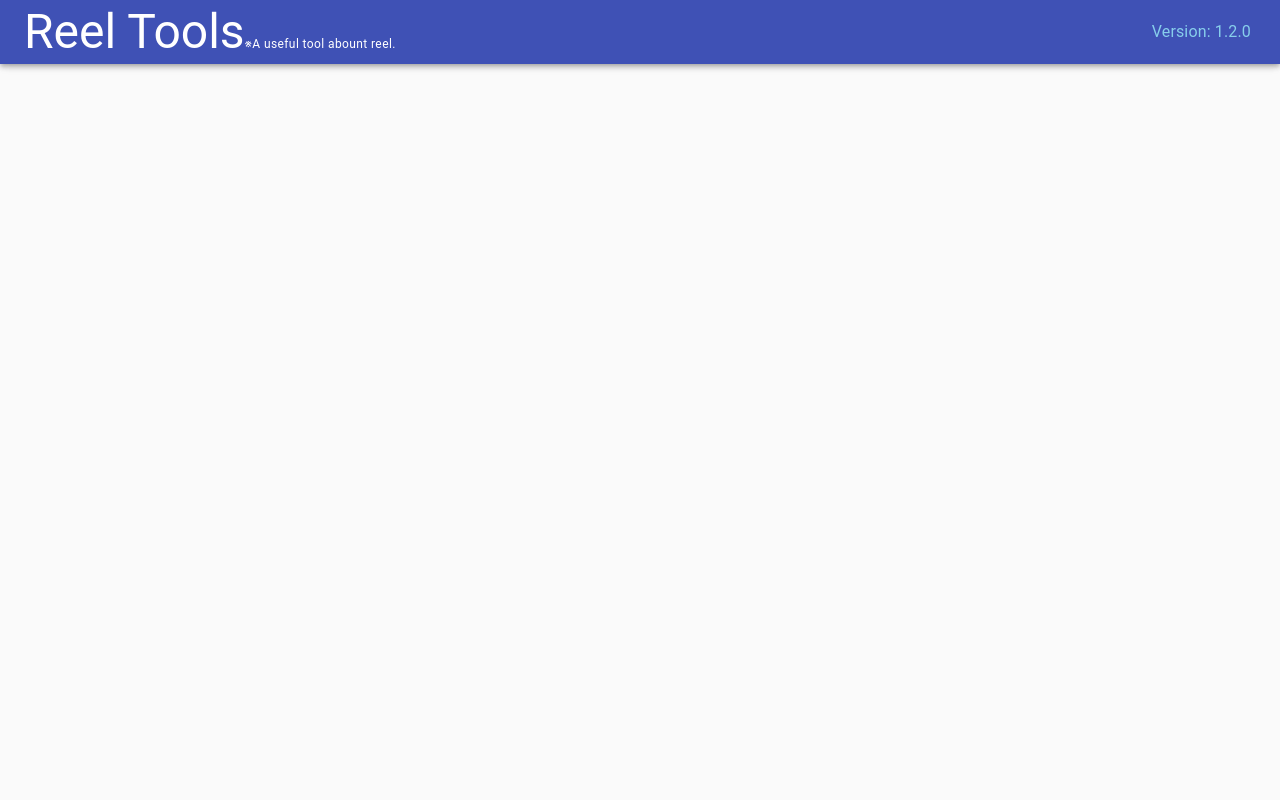
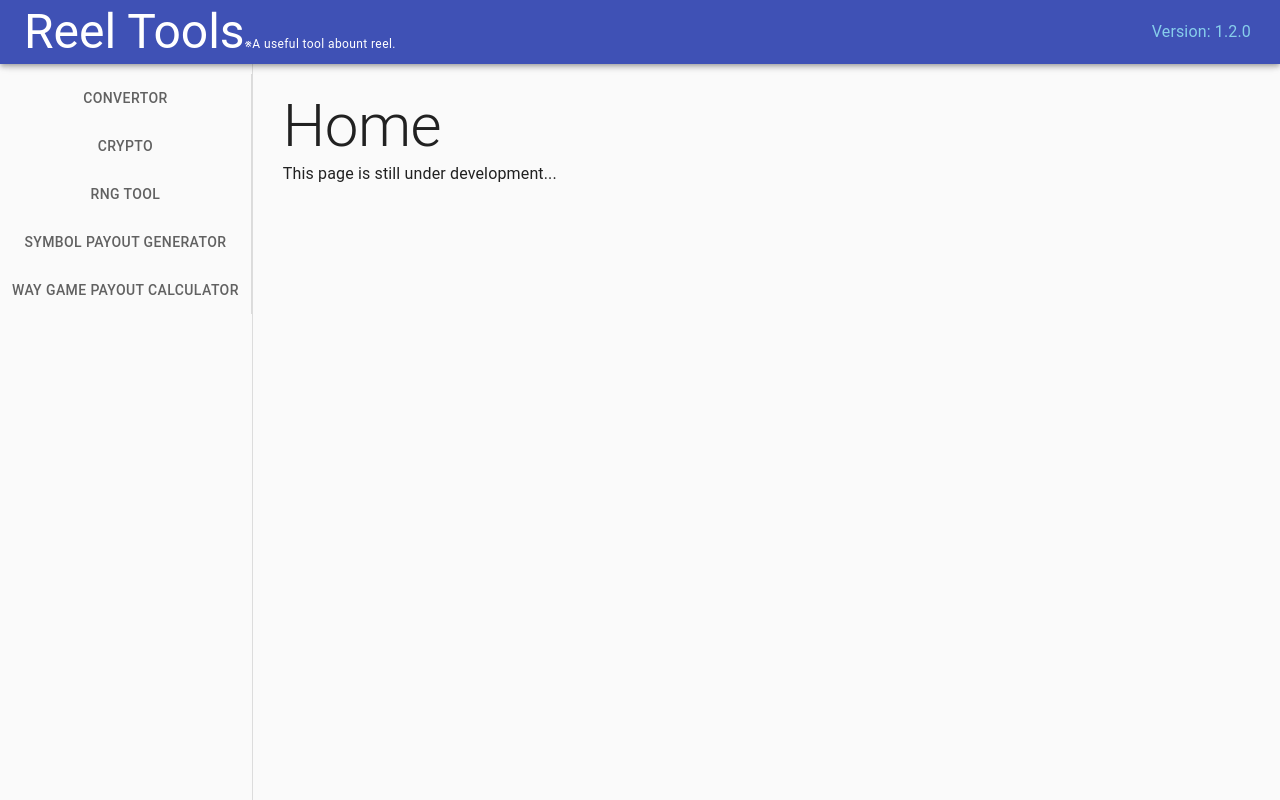
Before and after one commit to avt1745zet/reel-tools, a React app: page /#/ in a window 1280 px wide. Built offline with nearby package versions, Linux system fonts and the light colour scheme.

Commit message:
Add home page.

```diff
--- a/src/App.tsx
+++ b/src/App.tsx
@@ -3,6 +3,7 @@ import { CssBaseline, Typography, Toolbar, AppBar, Box, createStyles, createThem
 import MenuIcon from '@material-ui/icons/Menu';
 import { HashRouter, Route, Switch, useHistory } from 'react-router-dom';
 
+import HomePage from './pages/home/HomePage';
 import ExcelReelStripsConverter from './pages/excelReelStripsConverter/ExcelReelStripsConverter';
 import JsonFormatCryptor from './pages/jsonFormatCryptor/JsonFormatCryptor';
 import RNGToolCodeGenerator from './pages/RNGToolCodeGenerator/RNGToolCodeGenerator';
@@ -107,12 +108,13 @@ export const App: FC = () => {
 					<NavMenu isOpen={isMenuOpen} onClick={handleMenuClick} />
 					<Box component='main' className={classes.main} role='main'>
 						<Switch>
+							<Route exact path='/' component={HomePage} />
 							<Route path='/tool/0' component={ExcelReelStripsConverter} />
 							<Route path='/tool/1' component={JsonFormatCryptor} />
 							<Route path='/tool/2' component={RNGToolCodeGenerator} />
 							<Route path='/tool/3' component={SymbolPayoutGenerator} />
 							<Route path='/tool/4' component={WayGamePayoutCalculator} />
-							<Route path='/tool' component={NotFoundPage} />
+							<Route path='*' component={NotFoundPage} />
 						</Switch>
 					</Box>
 				</HashRouter>
@@ -153,7 +155,7 @@ export const NavMenu: FC<NavMenuProps> = ( props: NavMenuProps ) => {
 	];
 
 	return (
-		<Route path='/tool/' render={( props ) => {
+		<Route path='*' render={( props ) => {
 			let currentIndex: number | boolean = [
 				'/tool/0',
 				'/tool/1',
--- /dev/null
+++ b/src/pages/home/HomePage.tsx
@@ -0,0 +1,17 @@
+import React, { FC } from 'react';
+import { Box, Typography } from '@material-ui/core';
+
+const HomePage: FC = () => {
+	return (
+		<Box>
+			<Typography variant='h2'>
+				Home
+			</Typography >
+			<Typography variant='body1'>
+				This page is still under development...
+			</Typography >
+		</Box>
+	);
+}
+
+export default HomePage;
```
